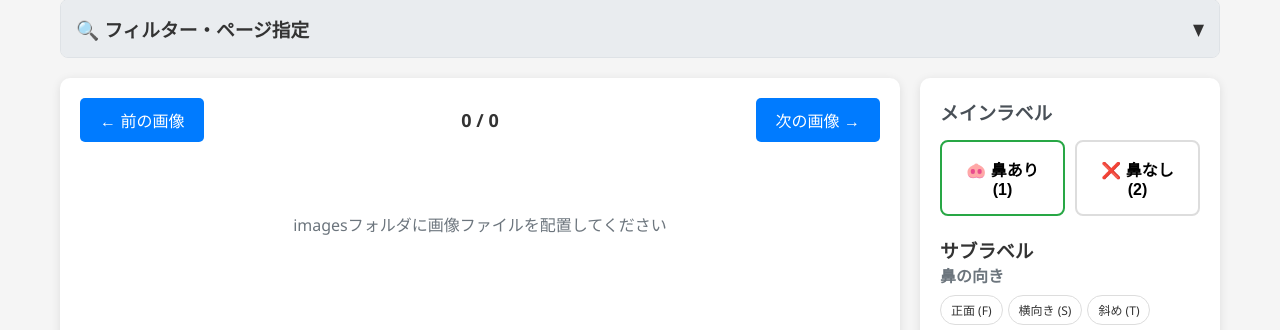
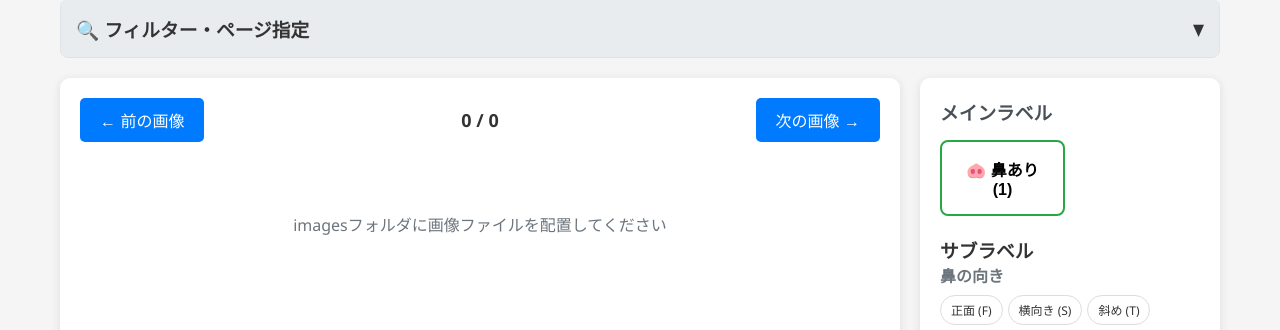
Before and after one commit to abe-masafumi/dog-nose-labeling-admin, a Flask app: page / in a window 1280 px wide. Shown: the part 174-504 px from the top of the page. Run offline with Flask 3, Linux system fonts and the light colour scheme; data that the repository does not hold is empty.

Commit message:
feat: non_noseクラスとUIを完全削除
- non_noseボタンをメインラベルセクションから削除
- キーボードショートカット'2'を削除
- レビュー画面のnon_noseフィルターオプションを削除
- モーダル編集のnon_noseオプションを削除
- YOLO設定をnoseクラス1つのみに変更 (nc: 1, names: ['nose'])
- 鼻検出のみに特化したシンプルなUI構成に変更

Co-Authored-By: 安倍将史 <masa455.wv@gmail.com>

```diff
--- a/app.py
+++ b/app.py
@@ -263,7 +263,7 @@ def export_dataset():
         label_output_dir = os.path.join(dataset_dir, 'labels', dataset_split)
         label_filename = f"{filename_no_ext}.txt"
 
-        class_id = 0 if main_label == 'nose' else 1
+        class_id = 0 if main_label == 'nose' else -1
 
         with open(os.path.join(label_output_dir, label_filename), 'w') as f:
             f.write(str(class_id))
@@ -274,8 +274,8 @@ train: images/train
 val: images/val
 test: images/test
 
-nc: 2
-names: ['nose', 'non_nose']
+nc: 1
+names: ['nose']
 """
 
     with open(os.path.join(dataset_dir, 'dataset.yaml'), 'w') as f:
--- a/templates/index.html
+++ b/templates/index.html
@@ -658,9 +658,6 @@
                         <button class="label-button nose" onclick="setMainLabel('nose')">
                             🐽 鼻あり (1)
                         </button>
-                        <button class="label-button non_nose" onclick="setMainLabel('non_nose')">
-                            ❌ 鼻なし (2)
-                        </button>
                     </div>
                 </div>
 
@@ -1086,9 +1083,6 @@
                 case '1':
                     setMainLabel('nose');
                     break;
-                case '2':
-                    setMainLabel('non_nose');
-                    break;
                 case 'f':
                 case 'F':
                     toggleSubLabel('front');
--- a/templates/review.html
+++ b/templates/review.html
@@ -440,7 +440,6 @@
                 <h4>メインラベル</h4>
                 <div class="filter-options" id="mainLabelFilters">
                     <div class="filter-option" data-value="nose">🐽 鼻あり</div>
-                    <div class="filter-option" data-value="non_nose">❌ 鼻なし</div>
                 </div>
             </div>
 
@@ -537,7 +536,6 @@
                         <h4>メインラベル</h4>
                         <div class="modal-label-options" id="modalMainLabels">
                             <div class="modal-label-option" data-value="nose">🐽 鼻あり</div>
-                            <div class="modal-label-option" data-value="non_nose">❌ 鼻なし</div>
                         </div>
                     </div>
 
```
